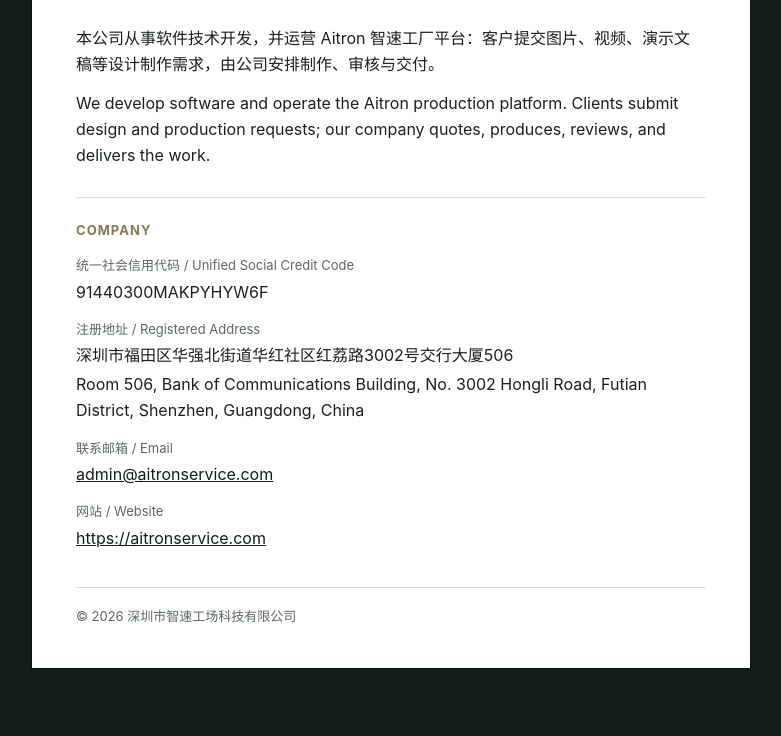
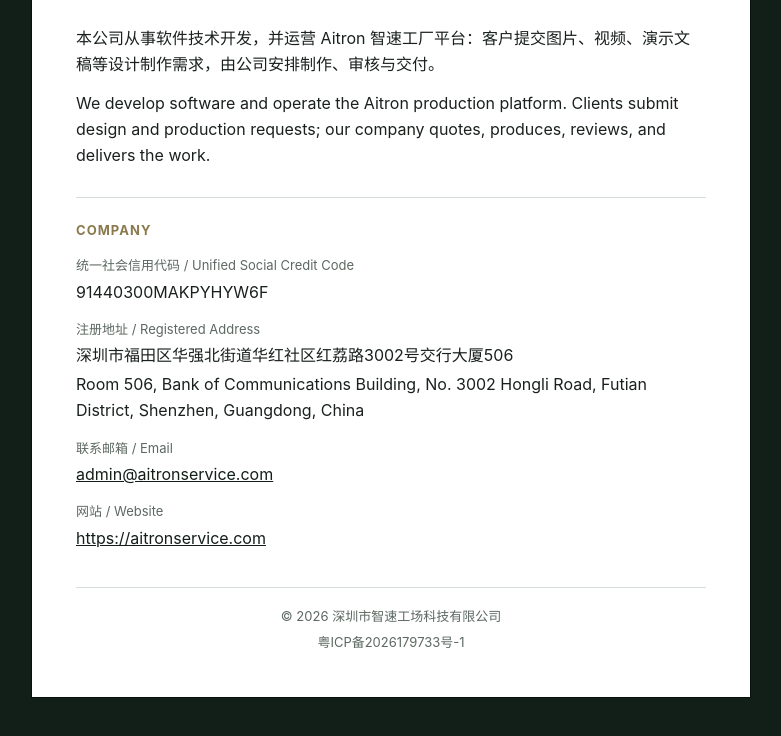
Before and after one commit to Cheee103806/aitronservice-site, a plain HTML site: page index.html in a window 1280 px wide. Shown: the part 292-1028 px from the top of the page, without its empty margins (249-1030 px from the left). Drawn offline with Linux system fonts and the light colour scheme.

Commit message:
Show ICP filing number in the footer
Co-authored-by: Cursor <cursoragent@cursor.com>

```diff
--- a/index.html
+++ b/index.html
@@ -3,7 +3,7 @@
 <head>
   <meta charset="utf-8">
   <meta name="viewport" content="width=device-width, initial-scale=1">
-  <title>深圳市智速工场科技有限公司 · Aitron</title>
+  <title>智速工场 · 深圳市智速工场科技有限公司</title>
   <meta name="description" content="Shenzhen Zhisu Workshop Technology Co., Ltd. Official company site.">
   <link rel="icon" href="logo.png">
   <style>
@@ -67,7 +67,11 @@
       border-top: 1px solid var(--line);
       color: var(--muted);
       font-size: 13px;
+      text-align: center;
     }
+    footer p { margin: 0 0 4px; }
+    footer a { color: var(--muted); text-decoration: none; }
+    footer a:hover { color: var(--green); text-decoration: underline; }
     @media (max-width: 640px) {
       main { margin: 0; padding: 28px 20px 32px; border: 0; }
     }
@@ -98,7 +102,10 @@
       <dt>网站 / Website</dt>
       <dd><a href="https://aitronservice.com">https://aitronservice.com</a></dd>
     </dl>
-    <footer>© 2026 深圳市智速工场科技有限公司</footer>
+    <footer>
+      <p>© 2026 深圳市智速工场科技有限公司</p>
+      <p><a href="https://beian.miit.gov.cn/" target="_blank" rel="noopener">粤ICP备2026179733号-1</a></p>
+    </footer>
   </main>
 </body>
 </html>
```
